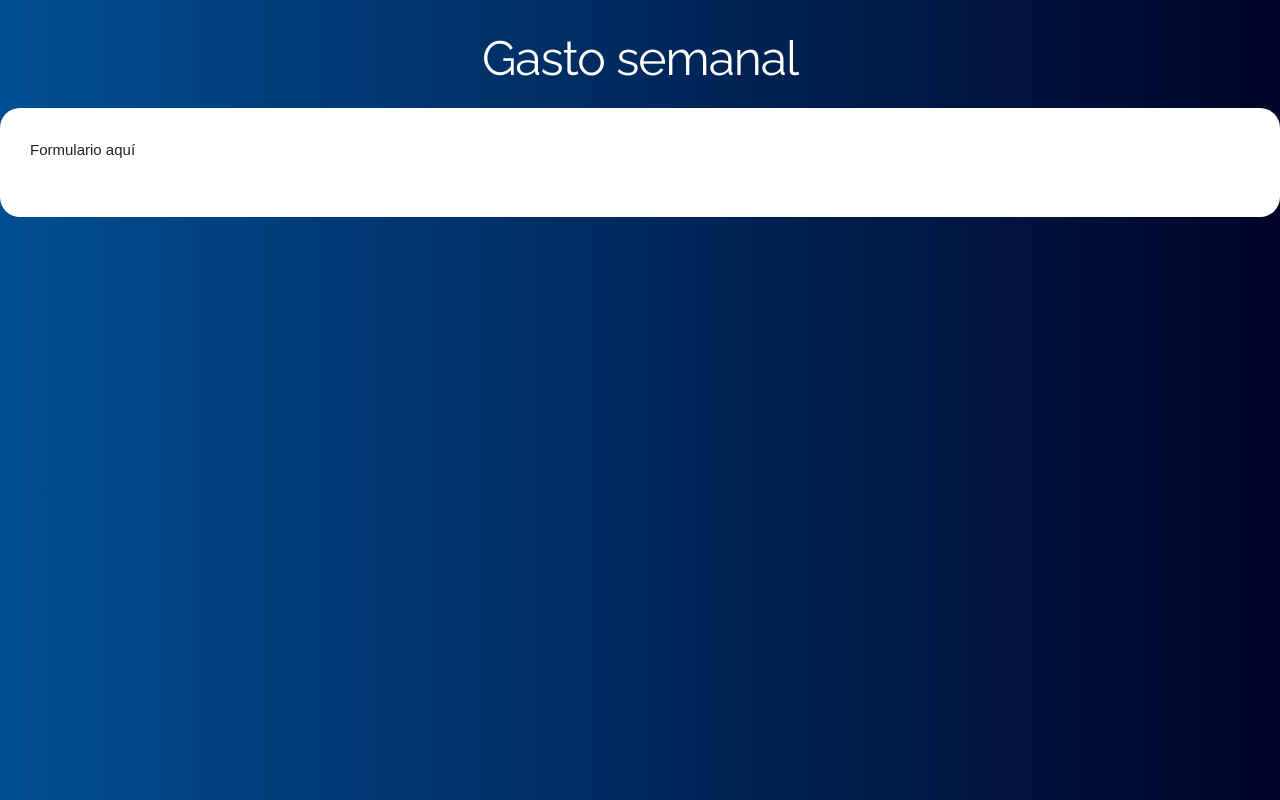
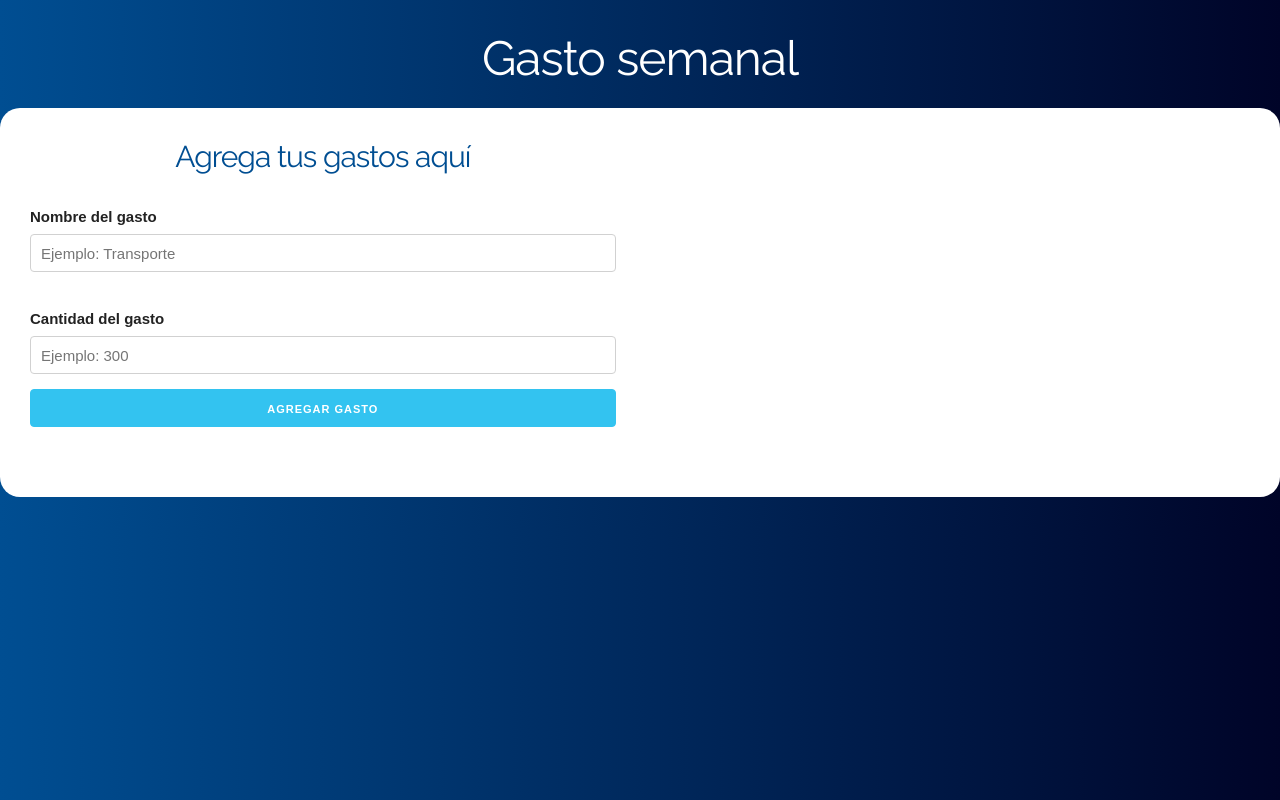
Before and after one commit to EduuardoPerez/Presupuesto-Semanal, a React (Create React App) app: page / in a window 1280 px wide. Both pictures are taken after typing "5" into the empty fields and a click on the input "Definir presupuesto". Built offline with nearby package versions, Linux system fonts and the light colour scheme.

Commit message:
Se creo el componente Formulario que contiene el form con el cual el usuario podra agregar los gastos que vaya teniendo

```diff
--- a/src/App.js
+++ b/src/App.js
@@ -1,5 +1,6 @@
 import React, { useState } from 'react';
 import Pregunta from './components/Pregunta'
+import Formulario from './components/Formulario'
 
 function App() {
 
@@ -21,7 +22,7 @@ function App() {
             : (
                 <div className="row">
                   <div className="one-half column">
-                    <p>Formulario aquí</p>
+                    <Formulario />
                   </div>
                   <div className="one-half column">
 
--- /dev/null
+++ b/src/components/Formulario.js
@@ -0,0 +1,50 @@
+import React, { useState } from 'react';
+
+function Formulario(props){
+
+  // state
+  const[nombreGasto, guardarNombreGasto] = useState('');
+  const[cantidadGasto, guardarCantidadGasto] = useState(0);
+  const[error, guardarError] = useState(false);
+
+  // Cuando se agrega el gasto
+  const agregarGasto = e => {
+    e.preventDefault();
+
+    // Validar
+    if(cantidadGasto<=1 || isNaN(cantidadGasto) || cantidadGasto===''){
+      guardarError(true);
+      return;
+    }
+
+    // Pasar gasto al componente principal
+  }
+
+  return(
+    <form
+      onSubmit={agregarGasto}
+    >
+      <h2>Agrega tus gastos aquí</h2>
+      <div className="campo">
+        <label>Nombre del gasto</label>
+        <input
+          type="text"
+          className="u-full-width"
+          placeholder="Ejemplo: Transporte"
+          onChange={e => guardarNombreGasto(e.target.value)}
+        />
+      </div>
+      <div className="campo">
+        <label>Cantidad del gasto</label>
+        <input
+          type="number"
+          className="u-full-width"
+          placeholder="Ejemplo: 300"
+          onChange={e => guardarCantidadGasto( parseInt(e.target.value), 10) }
+        />
+        <input type="submit" className="button-primary u-full-width" value="Agregar gasto"/>
+      </div>
+    </form>
+  );
+}
+export default Formulario;
```
